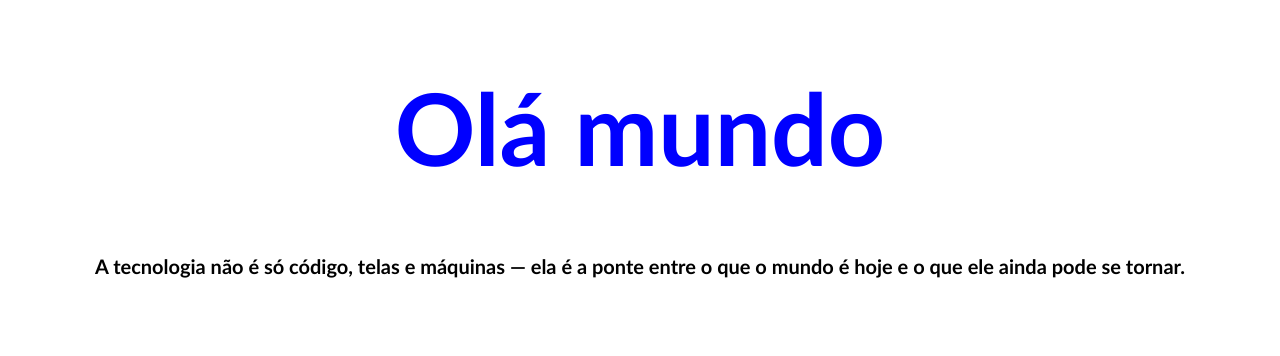
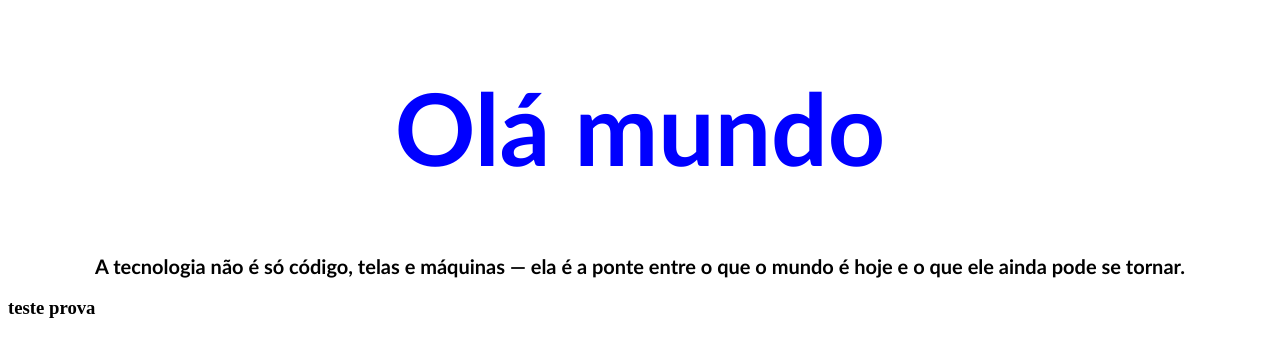
Before and after one commit to GuilhermeMarinho05/projetoDevMarinho, a plain HTML site: page index.html in a window 1280 px wide. Drawn offline with Linux system fonts and the light colour scheme.

Commit message:
modif index.html

```diff
--- a/index.html
+++ b/index.html
@@ -9,5 +9,6 @@
 <body>
     <h1>Olá mundo</h1>
     <h2>A tecnologia não é só código, telas e máquinas — ela é a ponte entre o que o mundo é hoje e o que ele ainda pode se tornar.</h2>
+    <h3>teste prova</h3>
 </body>
 </html>
```
